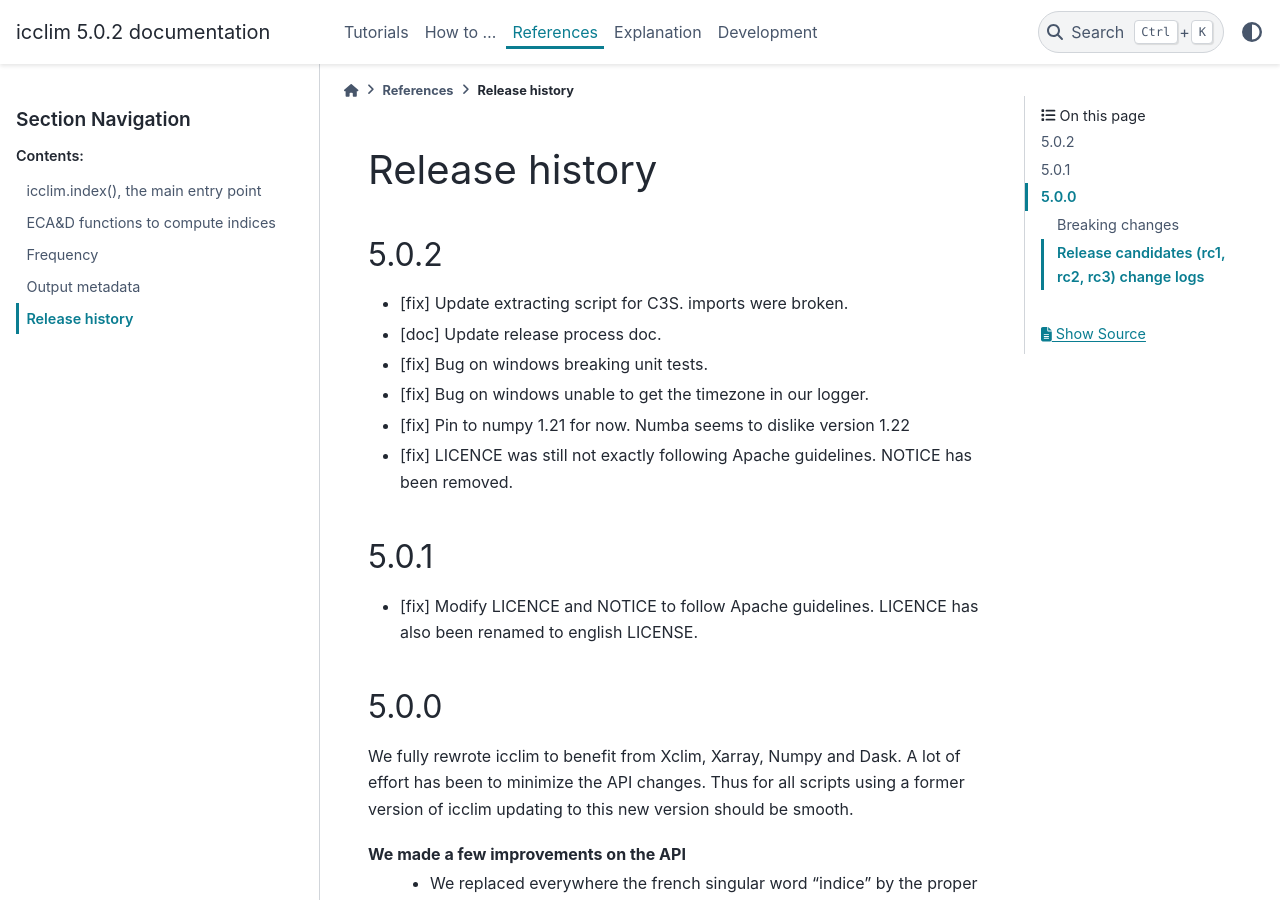
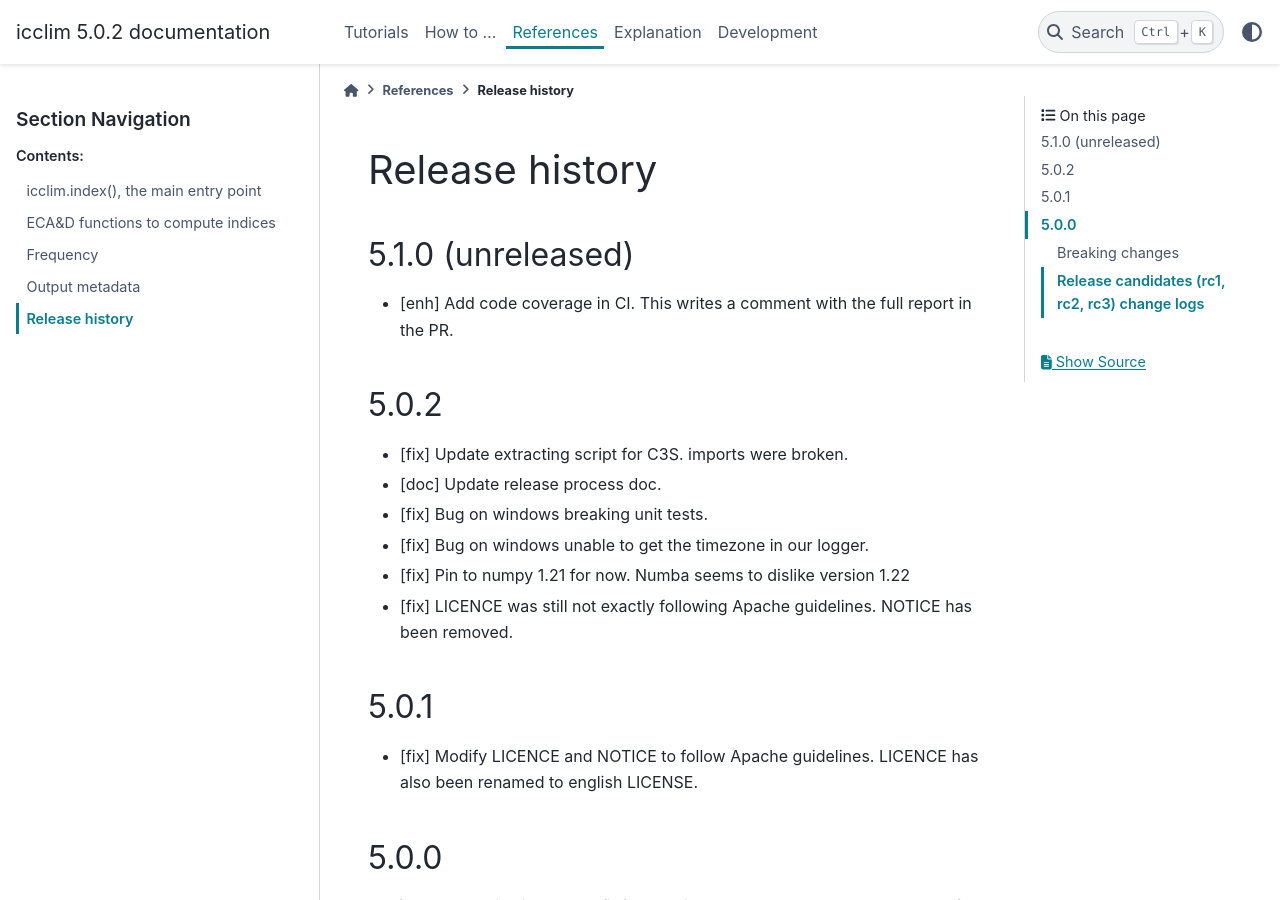
Before and after one commit to cerfacs-globc/icclim, a Sphinx documentation site: the page built from doc/source/references/release_notes.rst, in a window 1280 px wide and 900 px high. Built offline with Sphinx 7.4.7 and the PyData theme 0.15.4, drawn with Linux system fonts in a browser that asks for light colours.

Commit message:
DOC: Update release notes

```diff
--- a/doc/source/references/release_notes.rst
+++ b/doc/source/references/release_notes.rst
@@ -1,5 +1,10 @@
 Release history
 ===============
+
+5.1.0 (unreleased)
+------------------
+* [enh] Add code coverage in CI. This writes a comment with the full report in the PR.
+
 
 5.0.2
 -----
```
